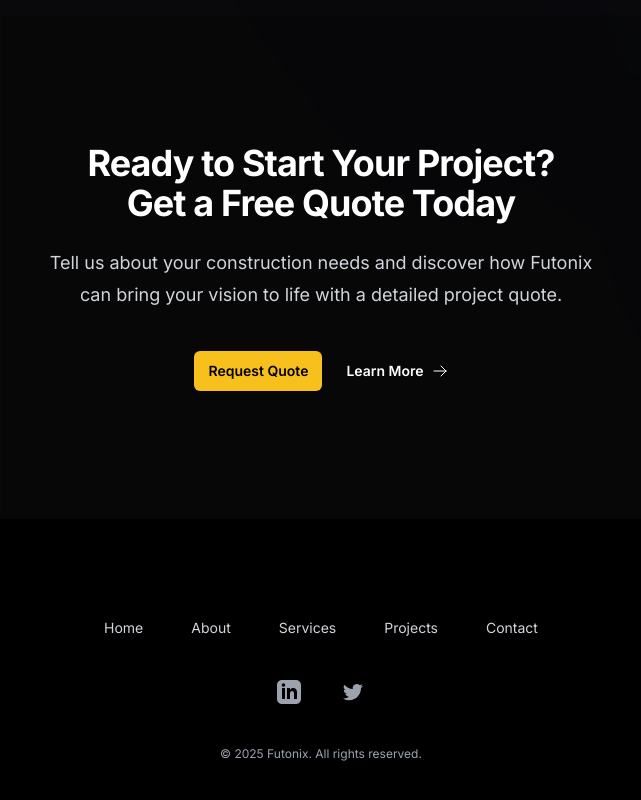
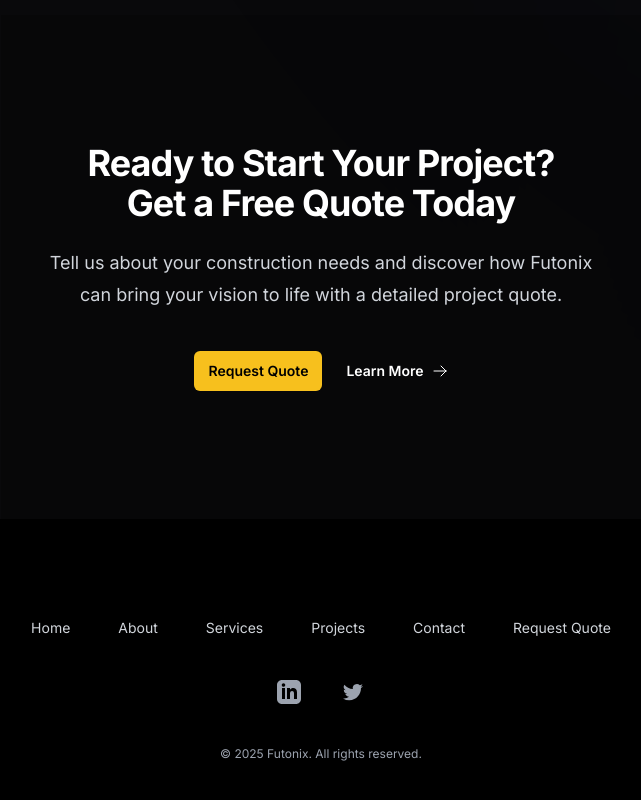
Before and after one commit to UDGOK/futonix, a Next.js app: page / in a window 1280 px wide. Shown: the part 2143-2943 px from the top of the page, without its empty margins (319-960 px from the left). Built offline with nearby package versions, Linux system fonts and the light colour scheme.

Commit message:
fixed request a quote page

```diff
--- a/src/components/layout/Footer.tsx
+++ b/src/components/layout/Footer.tsx
@@ -8,6 +8,7 @@
     { name: 'Services', href: '/services' },
     { name: 'Projects', href: '/projects' },
     { name: 'Contact', href: '/contact' },
+    { name: 'Request Quote', href: '/quote-request' },
   ],
   social: [
     {
```
